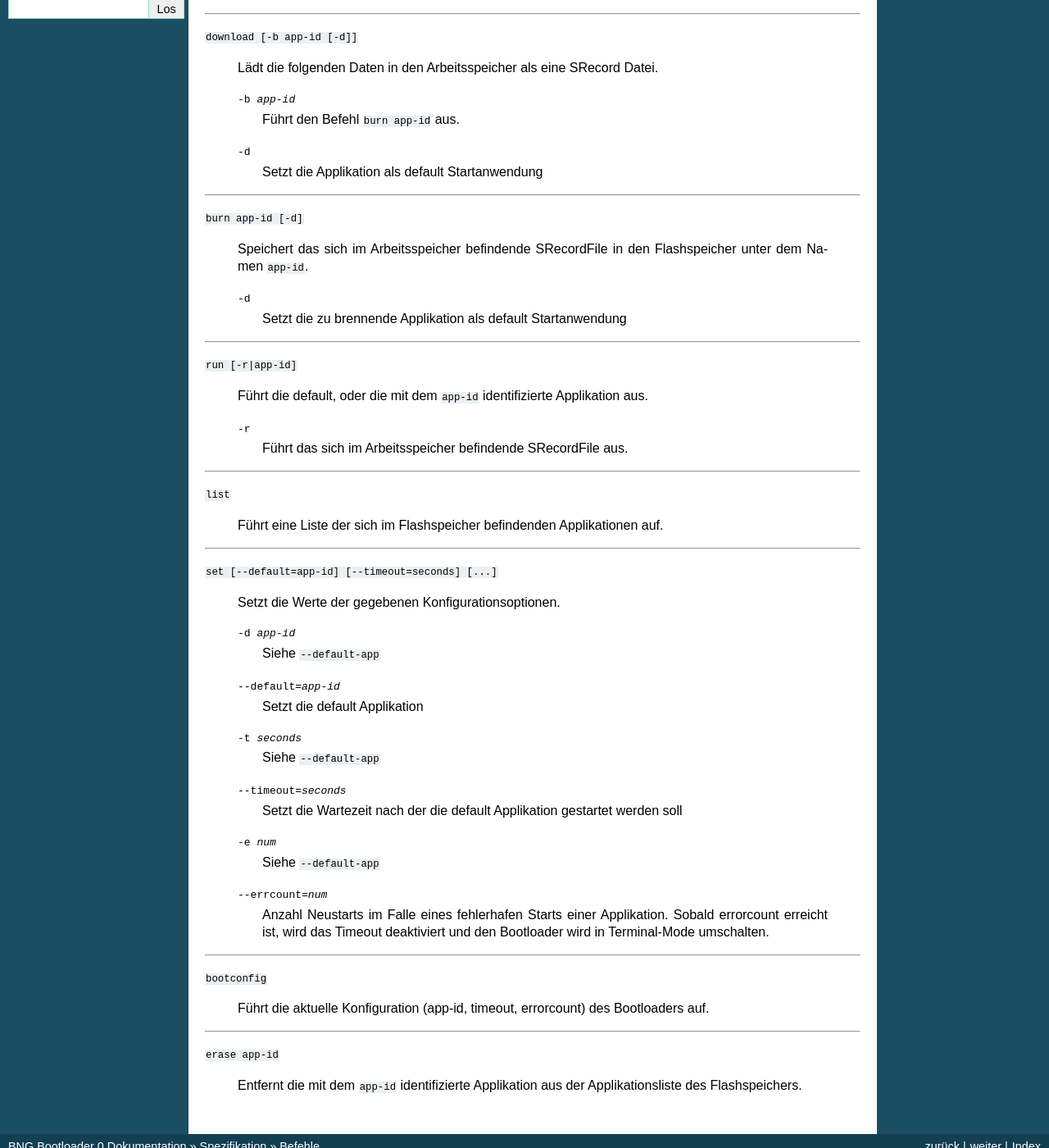
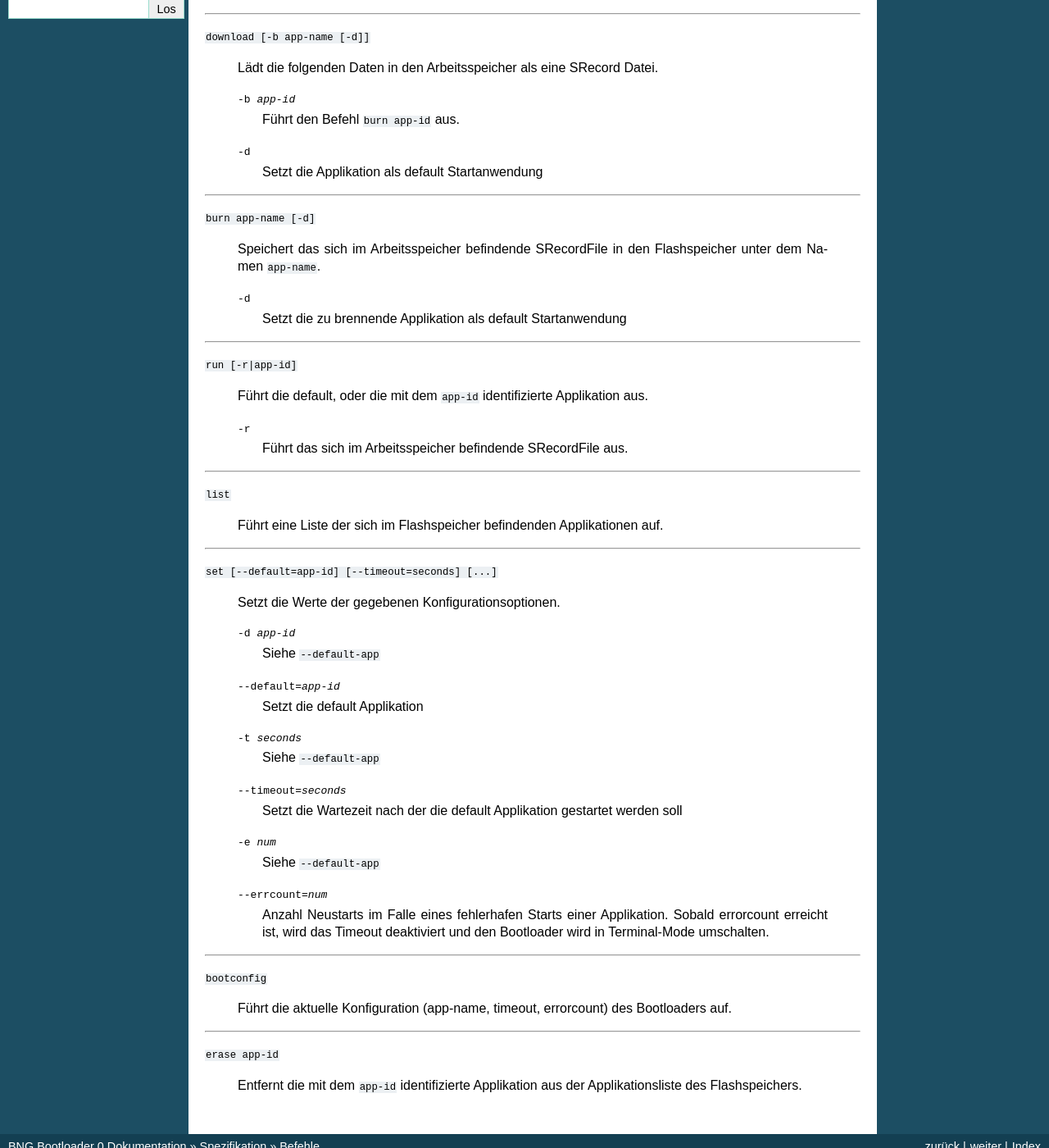
Before and after one commit to GaretJax/Bootloader, a Sphinx documentation site: the page built from docs/source/specification/commands.rst, in a window 1280 px wide and 1400 px high, scrolled down 247 px. Shown: the whole window at 82% size. Built offline with Sphinx 7.4.7, drawn with Linux system fonts in a browser that asks for light colours; formulas are drawn with MathJax 3.

Commit message:
architecture and command update. added abstract

```diff
--- a/docs/source/index.rst
+++ b/docs/source/index.rst
@@ -9,12 +9,17 @@ Welcome to BNG Bootloader's documentation!
 .. todo::
    * Einführung zum Projekt.
 
+
 .. toctree::
    :maxdepth: 2
 
+   abstract
    architecture/index
    specification/index
    appendices/index
+
+
+
 
 .. Indices and tables
    ==================
--- a/docs/source/specification/commands.rst
+++ b/docs/source/specification/commands.rst
@@ -18,7 +18,7 @@ Befehle
 
 ---------------
 
-``download [-b app-id [-d]]``
+``download [-b app-name [-d]]``
 
   Lädt die folgenden Daten in den Arbeitsspeicher als eine SRecord Datei.
 
@@ -27,9 +27,9 @@ Befehle
 
 ---------------
 
-``burn app-id [-d]``
+``burn app-name [-d]``
 
-  Speichert das sich im Arbeitsspeicher befindende SRecordFile in den Flashspeicher unter dem Namen ``app-id``.
+  Speichert das sich im Arbeitsspeicher befindende SRecordFile in den Flashspeicher unter dem Namen ``app-name``.
 
   -d                     Setzt die zu brennende Applikation als default Startanwendung
 
@@ -65,7 +65,7 @@ Befehle
 
 ``bootconfig``
 
-  Führt die aktuelle Konfiguration (app-id, timeout, errorcount) des Bootloaders auf.
+  Führt die aktuelle Konfiguration (app-name, timeout, errorcount) des Bootloaders auf.
 
 ---------------
 
```
Also changed, not shown: docs/source/abstract.rst (added, +18 -0 lines), 1 other file.
